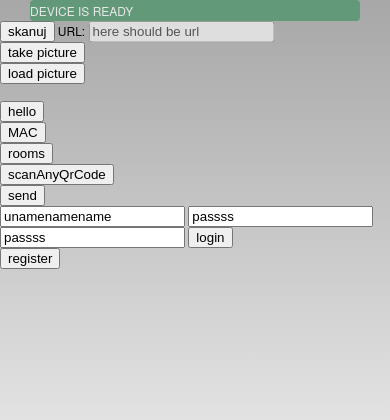
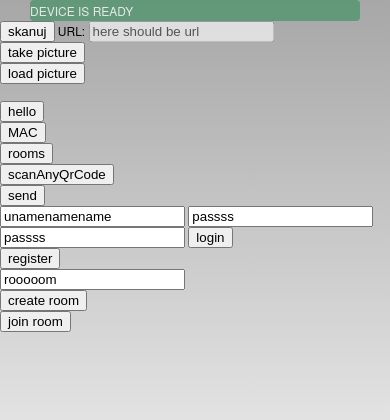
Before and after one commit to nokia-wroclaw/innovativeproject-meetinghelper, a plain HTML site: page client/meeting_helper/www/index.html in a window 390 px wide. Drawn offline with Linux system fonts and the light colour scheme; some packages are replaced by stand-ins of ours.

Commit message:
client: join rooms basic gui

```diff
--- a/client/meeting_helper/www/index.html
+++ b/client/meeting_helper/www/index.html
@@ -88,6 +88,18 @@
             onclick="main.register(document.getElementById('login').value, document.getElementById('password').value, document.getElementById('password2').value)">
                 register
         </button>
+        <br>
+        <input type="text" id="rooms" value="rooooom"/>
+        <br>
+        <button
+            onclick="main.createRoom(document.getElementById('rooms').value)">
+                create room
+        </button>
+        <br>
+        <button
+            onclick="main.joinRoom(document.getElementById('rooms').value)">
+                join room
+        </button>
 
         <br/><br/><br/><br/><br/><br/>
         <img style="display:none;width:100px;height:100px;" id="received"/>
--- a/client/meeting_helper/www/js/common.js
+++ b/client/meeting_helper/www/js/common.js
@@ -31,8 +31,12 @@
 		 */
 		photo: 'user/',
 		user: 'user/',
-		rooms: 'rooms/list',
-		roomData: 'getRoomData'
+		rooms: {
+			all: 'rooms/list',
+			create: 'rooms/create',
+			join: 'rooms/join',
+			data: 'rooms/data'
+		}
 	},
 
 	post: {
@@ -40,8 +44,7 @@
 		login: 'login',
 		register: 'register',
 		rooms: {
-			create: 'rooms/create/', // /room_name -> OK,
-			join: 'rooms/join'
+			create: 'rooms/create/' // /room_name -> OK
 		}
 	}
 };
--- a/client/meeting_helper/www/js/connection.js
+++ b/client/meeting_helper/www/js/connection.js
@@ -120,29 +120,29 @@ var connection = {
 		},
 		createRoom: function(room, callb) {
 			connection.action._base(
-				connection.action.types.post,
-				connectionLinks.post.rooms.create,
+				connection.action.types.get,
+				connectionLinks.get.rooms.create,
 				{room: room},
 				connection.receive.onCreateRoom(callb));
 		},
 		joinRoom: function(room, callb) {
 			connection.action._base(
-				connection.action.types.post,
-				connectionLinks.post.rooms.join,
+				connection.action.types.get,
+				connectionLinks.get.rooms.join,
 				{room: room},
 				connection.receive.onJoinRoom(callb));
 		},
 		getRooms: function(callb) {
 			connection.action._base(
 				connection.action.types.get,
-				connectionLinks.get.rooms,
+				connectionLinks.get.rooms.all,
 				null,
 				connection.receive.onReceiveRooms(callb));
 		},
 		getRoomData: function(roomId, callb) {
 			connection.action._base(
 				connection.action.types.get,
-				connectionLinks.get.roomData,
+				connectionLinks.get.rooms.data,
 				{roomId: roomId},
 				connection.receive.onReceiveRoomData(callb));
 		}
--- a/client/meeting_helper/www/js/main.js
+++ b/client/meeting_helper/www/js/main.js
@@ -90,6 +90,33 @@ var main = {
 		connection.action.register(login, password, password2, function(received) {
 			alert(received);
 		});
+	},
+
+	/**
+	 * Pobiera dane mac urządzenia i wywołuje z nimi alerta.
+	 */
+	createRoom: function(room) {
+		connection.action.createRoom(room, function(received) {
+			alert(received);
+		});
+	},
+
+	/**
+	 * Pobiera dane mac urządzenia i wywołuje z nimi alerta.
+	 */
+	joinRoom: function(room) {
+		connection.action.joinRoom(room, function(received) {
+			alert(received);
+		});
+	},
+
+	/**
+	 * Pobiera dane mac urządzenia i wywołuje z nimi alerta.
+	 */
+	getRooms: function() {
+		connection.action.getRooms(function(received) {
+			alert(received);
+		});
 	}
 };
 
```
